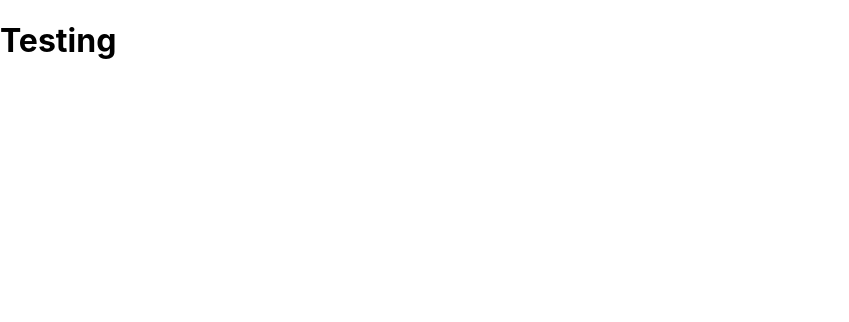
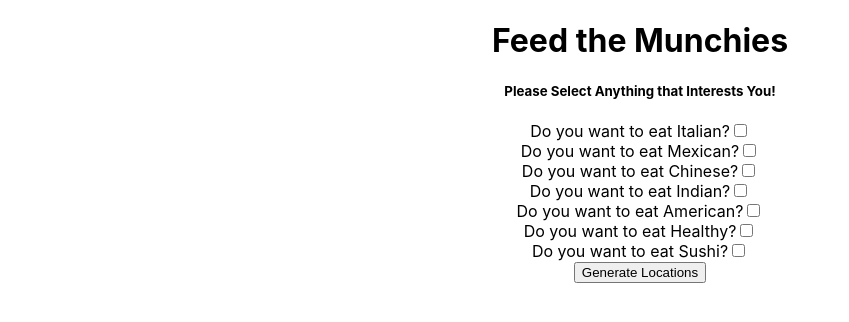
Before and after one commit to vflamini/cs375-food-quiz, a React (Create React App) app: page / in a window 1280 px wide. Shown: the top 322 px of the page, without its empty margins (0-849 px from the left). Built offline with nearby package versions, Linux system fonts and the light colour scheme.

Commit message:
Update App.js
Created basic format of the website and allocated checkboxes for each of the topic we are focusing on

```diff
--- a/src/App.js
+++ b/src/App.js
@@ -1,9 +1,90 @@
-function App() {
-  return (
-    <div className="App">
-      <h1>Testing</h1>
-    </div>
-  );
+import React, {Component} from 'react';
+
+class App extends Component{
+  state = {
+    wantItalian : false,
+    wantMexican : false,
+    wantChinese : false,
+    wantIndian  : false,
+    wantAmerican: false,
+    wantHealthy : false,
+    wantSushi   : false
+  };
+
+  onChange = e => {
+    if(e.target.type === "checkbox")
+      this.setState({[e.target.name] : e.target.checked});
+    else
+      this.setState({[e.target.name] : e.target.value})
+  }
+
+  render(){
+    const {wantItalian, wantMexican, wantChinese, wantIndian, wantAmerican, wantHealthy, wantSushi} = this.state;
+    return (
+      <form>
+        <center>
+          <h1>Feed the Munchies</h1>
+          <h5>Please Select Anything that Interests You!</h5>
+          <label>
+            Do you want to eat Italian?
+            <input type="checkbox"
+              checked={wantItalian}
+              name="wantItalian"
+              onChange={this.onChange}/>
+          </label>
+          <br/>
+          <label>
+            Do you want to eat Mexican?
+            <input type="checkbox"
+              checked={wantMexican}
+              name="wantMexican"
+              onChange={this.onChange}/>
+          </label>
+          <br/>
+          <label>
+            Do you want to eat Chinese?
+            <input type="checkbox"
+              checked={wantChinese}
+              name="wantChinese"
+              onChange={this.onChange}/>
+          </label>
+          <br/>
+          <label>
+            Do you want to eat Indian?
+            <input type="checkbox"
+              checked={wantIndian}
+              name="wantIndian"
+              onChange={this.onChange}/>
+          </label>
+          <br/>
+          <label>
+            Do you want to eat American?
+            <input type="checkbox"
+              checked={wantAmerican}
+              name="wantAmerican"
+              onChange={this.onChange}/>
+          </label>
+          <br/>
+          <label>
+            Do you want to eat Healthy?
+            <input type="checkbox"
+              checked={wantHealthy}
+              name="wantHealthy"
+              onChange={this.onChange}/>
+          </label>
+          <br/>
+          <label>
+            Do you want to eat Sushi?
+            <input type="checkbox"
+              checked={wantSushi}
+              name="wantSushi"
+              onChange={this.onChange}/>
+          </label>
+          <br/>
+          <button variant="success">Generate Locations</button> {' '}
+        </center>
+      </form>
+    )
+  }
 }
-
 export default App;
```
